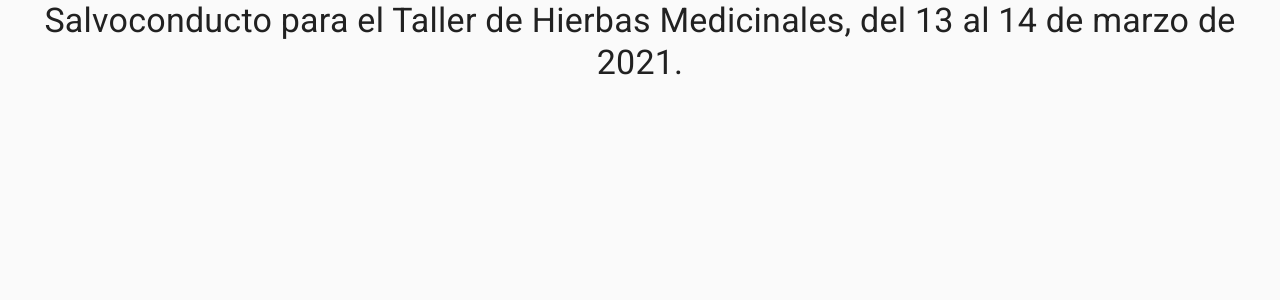
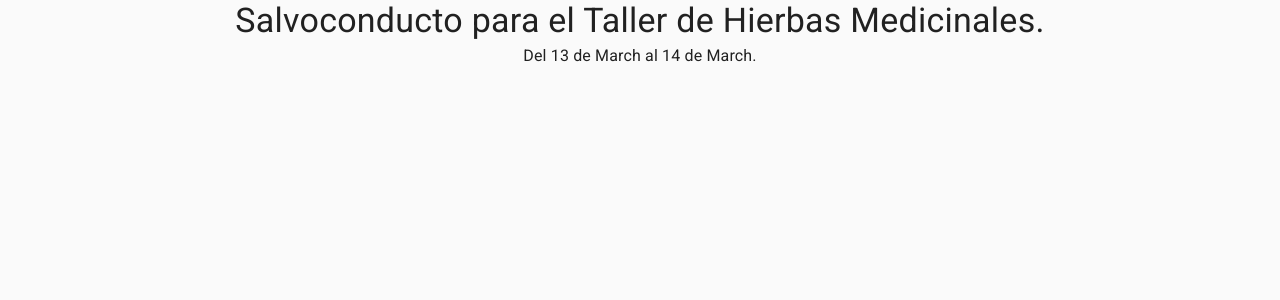
Before and after one commit to DanielMateosLab/documentos-los-guindales, a Next.js app: page / in a window 1280 px wide. Shown: the top 300 px of the page. Built offline with nearby package versions, Linux system fonts and the light colour scheme.

Commit message:
Add event name and dates

```diff
--- a/package.json
+++ b/package.json
@@ -11,6 +11,7 @@
   "dependencies": {
     "@material-ui/core": "^4.11.0",
     "@material-ui/icons": "^4.9.1",
+    "moment": "^2.29.1",
     "next": "10.0.8",
     "react": "17.0.1",
     "react-dom": "17.0.1"
--- a/pages/index.tsx
+++ b/pages/index.tsx
@@ -1,11 +1,26 @@
 import { Container, Typography } from "@material-ui/core"
+import moment, { Moment } from "moment"
+import { formatDate } from "utils/utils"
+
+export const eventName = "Taller de Hierbas Medicinales"
+interface EventDates {
+  startDate: Moment
+  endDate: Moment
+}
+export const eventDates: EventDates = {
+  startDate: moment("2021-03-13"),
+  endDate: moment("2021-3-14"),
+}
 
 export default function Home() {
   return (
     <Container>
       <Typography variant="h4" component="h1" align="center">
-        Salvoconducto para el Taller de Hierbas Medicinales, del 13 al 14 de
-        marzo de 2021.
+        Salvoconducto para el {eventName}.
+      </Typography>
+      <Typography variant="subtitle1" align="center">
+        Del {formatDate(eventDates.startDate)} al{" "}
+        {formatDate(eventDates.endDate)}.
       </Typography>
     </Container>
   )
--- /dev/null
+++ b/utils/utils.ts
@@ -0,0 +1,4 @@
+import { Moment } from "moment"
+
+export const formatDate = (date: Moment) =>
+  date.locale("es").format("DD [de] MMMM")
```
Also changed, not shown: 2 other files (tests, documents, lock files or other folders).
